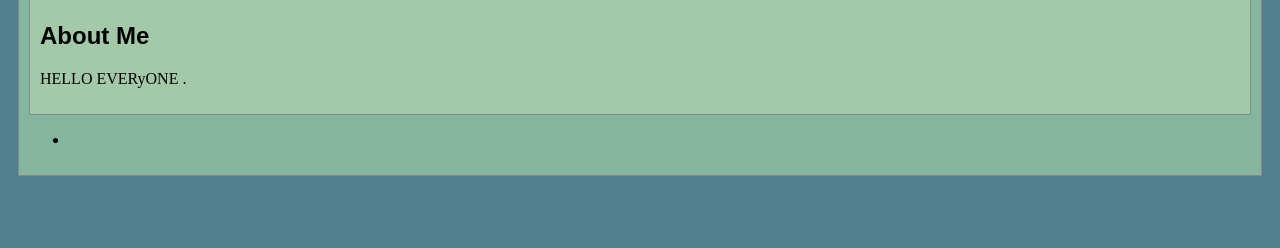
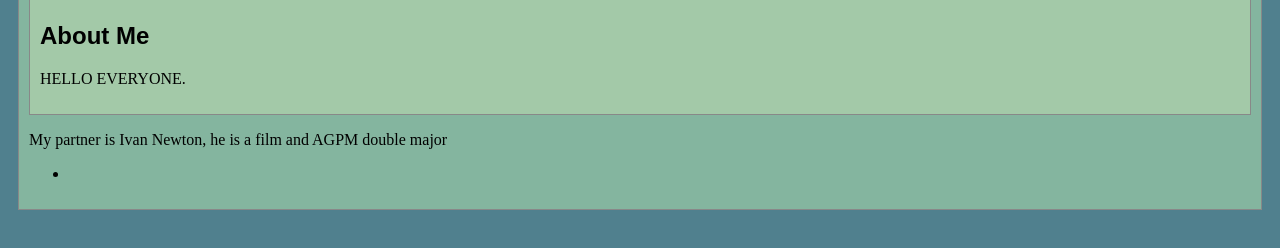
Before and after one commit to herdaisy/art101, a plain HTML site: page lab2/Daisy Homepage.html in a window 1280 px wide. Shown: the part 444-692 px from the top of the page. Drawn offline with Linux system fonts and the light colour scheme.

Commit message:
update infor

```diff
--- a/lab2/Daisy Homepage.html
+++ b/lab2/Daisy Homepage.html
@@ -26,8 +26,10 @@
 					<!-- Note that all filenames use lowercase and no spaces -->
 					<img class="cat-photo" src="./Daisy Homepage_files/cute-grey-kitten.jpg">
 					<h2>About Me</h2>
-					<p>HELLO EVERyONE .</p>
+					<p>HELLO EVERYONE.</p>
 			</div>
+			<p>My partner is Ivan Newton, he is a film and AGPM double major</p>
+						<a href="Lab2" Target="index.html>"Lab 2 review a>
 
 		</section>
 		<nav id="links">
```
